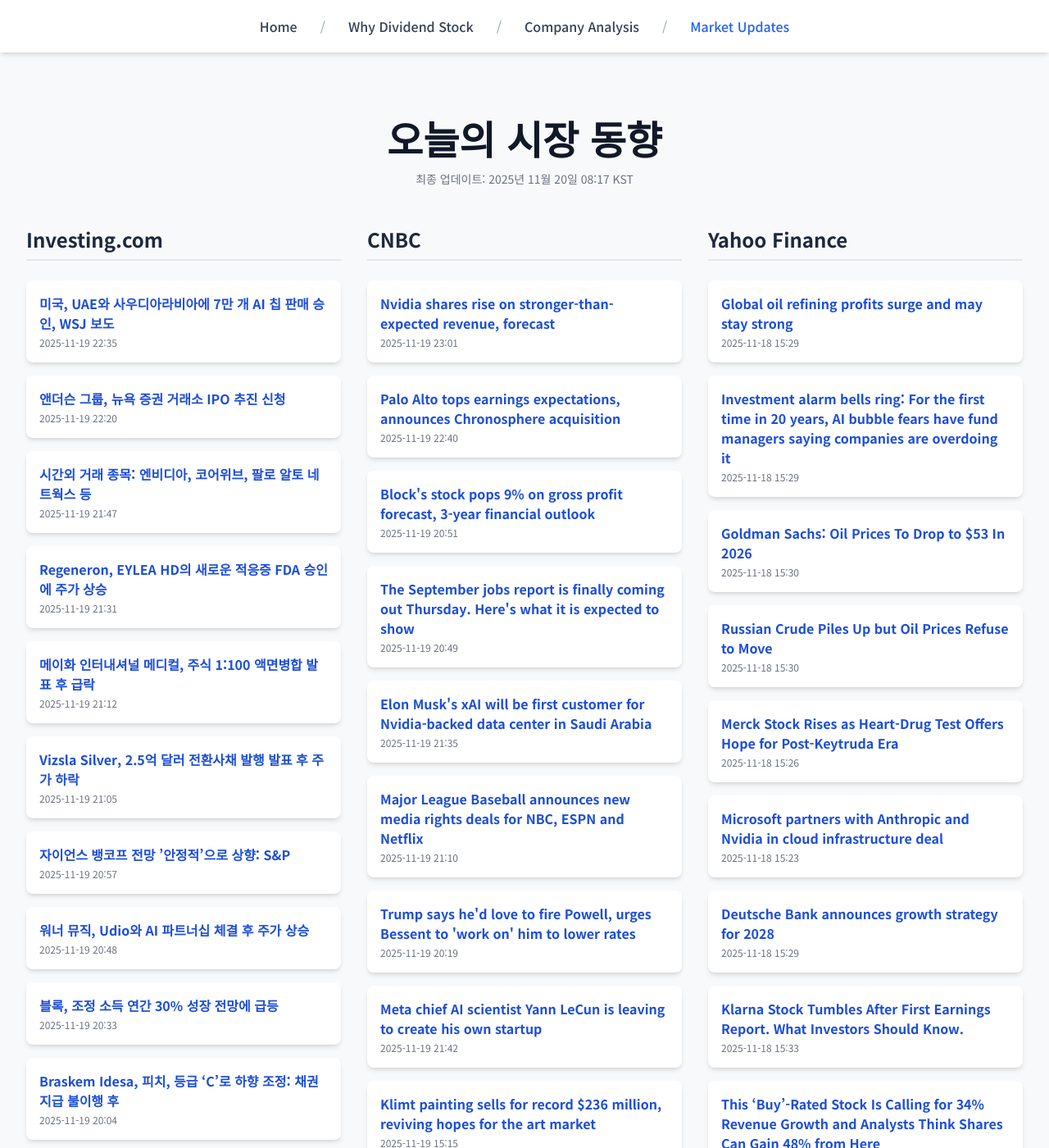
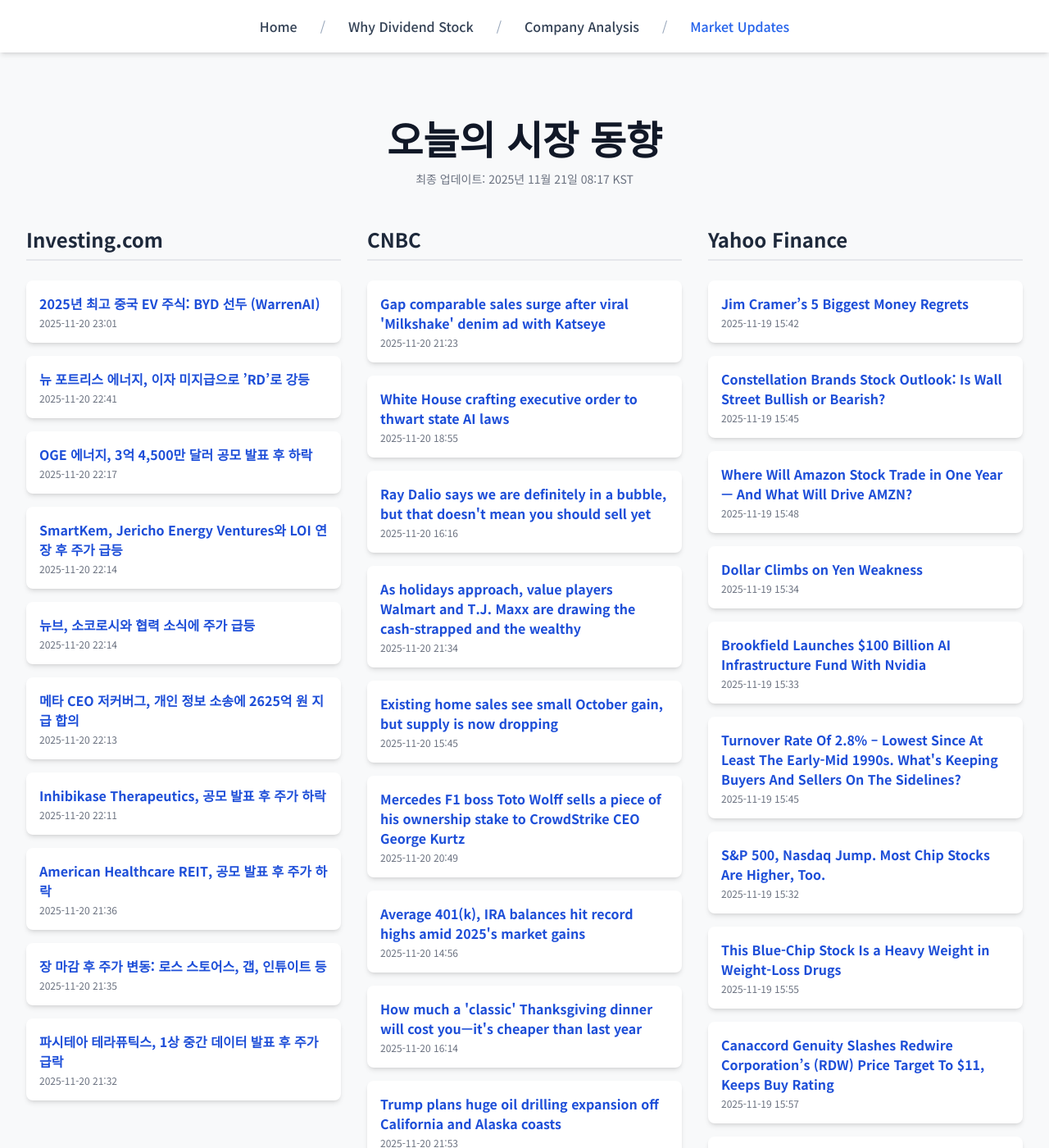
Before and after one commit to Kay-Hwang/my-company-analysis, a Jekyll site: the page built from market-updates.html, in a window 1280 px wide and 1400 px high. Shown: the whole window at 82% size. Built offline with Jekyll 4.4.1, drawn with Linux system fonts in a browser that asks for light colours; nearby versions of some CDN libraries; a script that is not in the unit is left out; some of the changed text lies outside the part shown.

Commit message:
Update daily data

```diff
--- a/_data/latest_data.json
+++ b/_data/latest_data.json
@@ -1,190 +1,190 @@
 {
-  "lastUpdated": "2025년 11월 20일 08:17 KST",
+  "lastUpdated": "2025년 11월 21일 08:17 KST",
   "news": {
     "investing": [
       {
-        "title": "미국, UAE와 사우디아라비아에 7만 개 AI 칩 판매 승인, WSJ 보도",
-        "link": "https://kr.investing.com/news/stock-market-news/article-1725148",
-        "pubDate": "2025-11-19 22:35:19",
-        "summary": "미국, UAE와 사우디아라비아에 7만 개 AI 칩 판매 승인, WSJ 보도"
+        "title": "2025년 최고 중국 EV 주식: BYD 선두 (WarrenAI)",
+        "link": "https://kr.investing.com/news/stock-market-news/article-93CH-1727323",
+        "pubDate": "2025-11-20 23:01:06",
+        "summary": "2025년 최고 중국 EV 주식: BYD 선두 (WarrenAI)"
       },
       {
-        "title": "앤더슨 그룹, 뉴욕 증권 거래소 IPO 추진 신청",
-        "link": "https://kr.investing.com/news/stock-market-news/article-432SI-1725132",
-        "pubDate": "2025-11-19 22:20:05",
-        "summary": "앤더슨 그룹, 뉴욕 증권 거래소 IPO 추진 신청"
+        "title": "뉴 포트리스 에너지, 이자 미지급으로 ’RD’로 강등",
+        "link": "https://kr.investing.com/news/stock-market-news/article-93CH-1727313",
+        "pubDate": "2025-11-20 22:41:42",
+        "summary": "뉴 포트리스 에너지, 이자 미지급으로 ’RD’로 강등"
       },
       {
-        "title": "시간외 거래 종목: 엔비디아, 코어위브, 팔로 알토 네트웍스 등",
-        "link": "https://kr.investing.com/news/stock-market-news/article-432SI-1725070",
-        "pubDate": "2025-11-19 21:47:33",
-        "summary": "시간외 거래 종목: 엔비디아, 코어위브, 팔로 알토 네트웍스 등"
+        "title": "OGE 에너지, 3억 4,500만 달러 공모 발표 후 하락",
+        "link": "https://kr.investing.com/news/stock-market-news/article-93CH-1727274",
+        "pubDate": "2025-11-20 22:17:34",
+        "summary": "OGE 에너지, 3억 4,500만 달러 공모 발표 후 하락"
       },
       {
-        "title": "Regeneron, EYLEA HD의 새로운 적응증 FDA 승인에 주가 상승",
-        "link": "https://kr.investing.com/news/stock-market-news/article-93CH-1725029",
-        "pubDate": "2025-11-19 21:31:57",
-        "summary": "Regeneron, EYLEA HD의 새로운 적응증 FDA 승인에 주가 상승"
+        "title": "SmartKem, Jericho Energy Ventures와 LOI 연장 후 주가 급등",
+        "link": "https://kr.investing.com/news/stock-market-news/article-93CH-1727261",
+        "pubDate": "2025-11-20 22:14:22",
+        "summary": "SmartKem, Jericho Energy Ventures와 LOI 연장 후 주가 급등"
       },
       {
-        "title": "메이화 인터내셔널 메디컬, 주식 1:100 액면병합 발표 후 급락",
-        "link": "https://kr.investing.com/news/stock-market-news/article-93CH-1724955",
-        "pubDate": "2025-11-19 21:12:56",
-        "summary": "메이화 인터내셔널 메디컬, 주식 1:100 액면병합 발표 후 급락"
+        "title": "뉴브, 소코로시와 협력 소식에 주가 급등",
+        "link": "https://kr.investing.com/news/stock-market-news/article-93CH-1727260",
+        "pubDate": "2025-11-20 22:14:21",
+        "summary": "뉴브, 소코로시와 협력 소식에 주가 급등"
       },
       {
-        "title": "Vizsla Silver, 2.5억 달러 전환사채 발행 발표 후 주가 하락",
-        "link": "https://kr.investing.com/news/stock-market-news/article-93CH-1724928",
-        "pubDate": "2025-11-19 21:05:34",
-        "summary": "Vizsla Silver, 2.5억 달러 전환사채 발행 발표 후 주가 하락"
+        "title": "메타 CEO 저커버그, 개인 정보 소송에 2625억 원 지급 합의",
+        "link": "https://kr.investing.com/news/stock-market-news/article-93CH-1727258",
+        "pubDate": "2025-11-20 22:13:37",
+        "summary": "메타 CEO 저커버그, 개인 정보 소송에 2625억 원 지급 합의"
       },
       {
-        "title": "자이언스 뱅코프 전망 ’안정적’으로 상향: S&P",
-        "link": "https://kr.investing.com/news/stock-market-news/article-93CH-1724916",
-        "pubDate": "2025-11-19 20:57:15",
-        "summary": "자이언스 뱅코프 전망 ’안정적’으로 상향: S&P"
+        "title": "Inhibikase Therapeutics, 공모 발표 후 주가 하락",
+        "link": "https://kr.investing.com/news/stock-market-news/article-93CH-1727243",
+        "pubDate": "2025-11-20 22:11:13",
+        "summary": "Inhibikase Therapeutics, 공모 발표 후 주가 하락"
       },
       {
-        "title": "워너 뮤직, Udio와 AI 파트너십 체결 후 주가 상승",
-        "link": "https://kr.investing.com/news/stock-market-news/article-93CH-1724907",
-        "pubDate": "2025-11-19 20:48:00",
-        "summary": "워너 뮤직, Udio와 AI 파트너십 체결 후 주가 상승"
+        "title": "American Healthcare REIT, 공모 발표 후 주가 하락",
+        "link": "https://kr.investing.com/news/stock-market-news/article-93CH-1727190",
+        "pubDate": "2025-11-20 21:36:57",
+        "summary": "American Healthcare REIT, 공모 발표 후 주가 하락"
       },
       {
-        "title": "블록, 조정 소득 연간 30% 성장 전망에 급등",
-        "link": "https://kr.investing.com/news/stock-market-news/article-93CH-1724900",
-        "pubDate": "2025-11-19 20:33:37",
-        "summary": "블록, 조정 소득 연간 30% 성장 전망에 급등"
+        "title": "장 마감 후 주가 변동: 로스 스토어스, 갭, 인튜이트 등",
+        "link": "https://kr.investing.com/news/stock-market-news/article-432SI-1727186",
+        "pubDate": "2025-11-20 21:35:24",
+        "summary": "장 마감 후 주가 변동: 로스 스토어스, 갭, 인튜이트 등"
       },
       {
-        "title": "Braskem Idesa, 피치, 등급 ‘C’로 하향 조정: 채권 지급 불이행 후",
-        "link": "https://kr.investing.com/news/stock-market-news/article-93CH-1724872",
-        "pubDate": "2025-11-19 20:04:12",
-        "summary": "Braskem Idesa, 피치, 등급 ‘C’로 하향 조정: 채권 지급 불이행 후"
+        "title": "파시테아 테라퓨틱스, 1상 중간 데이터 발표 후 주가 급락",
+        "link": "https://kr.investing.com/news/stock-market-news/article-93CH-1727171",
+        "pubDate": "2025-11-20 21:32:05",
+        "summary": "파시테아 테라퓨틱스, 1상 중간 데이터 발표 후 주가 급락"
       }
     ],
     "cnbc": [
       {
-        "title": "Nvidia shares rise on stronger-than-expected revenue, forecast",
-        "link": "https://www.cnbc.com/2025/11/19/nvidia-nvda-earnings-report-q3-2026.html",
-        "pubDate": "Wed, 19 Nov 2025 23:01:27 GMT",
-        "summary": "Nvidia CEO Jensen Huang said sales for the company's current-generation GPU, called Blackwell, are \"off the charts.\""
+        "title": "Gap comparable sales surge after viral 'Milkshake' denim ad with Katseye",
+        "link": "https://www.cnbc.com/2025/11/20/gap-q3-2025-earnings.html",
+        "pubDate": "Thu, 20 Nov 2025 21:23:11 GMT",
+        "summary": "Gap, which owns Banana Republic, Old Navy, Athleta and its namesake banner, saw comparable sales rise 5% during the quarter, indicating its taking market share."
       },
       {
-        "title": "Palo Alto tops earnings expectations, announces Chronosphere acquisition",
-        "link": "https://www.cnbc.com/2025/11/19/palo-alto-networks-panw-q1-2026-earnings-report.html",
-        "pubDate": "Wed, 19 Nov 2025 22:40:44 GMT",
-        "summary": "The cybersecurity company said in July it would by Israeli cybersecurity provider CyberArk for $25 billion."
+        "title": "White House crafting executive order to thwart state AI laws",
+        "link": "https://www.cnbc.com/2025/11/20/trump-ai-executive-order-state-funding.html",
+        "pubDate": "Thu, 20 Nov 2025 18:55:19 GMT",
+        "summary": "The draft surfaced after President Donald Trump called for a single federal standard on AI \"instead of a patchwork of 50 State Regulatory Regimes.\""
       },
       {
-        "title": "Block's stock pops 9% on gross profit forecast, 3-year financial outlook",
-        "link": "https://www.cnbc.com/2025/11/19/block-unveils-3-year-outlook-sees-gross-profit-in-2028-of-15point8b.html",
-        "pubDate": "Wed, 19 Nov 2025 20:51:33 GMT",
-        "summary": "Block laid out long-term financial targets, projecting annual gross profit growth in the mid-teens through 2028."
+        "title": "Ray Dalio says we are definitely in a bubble, but that doesn't mean you should sell yet",
+        "link": "https://www.cnbc.com/2025/11/20/ray-dalio-ai-bubble-sell-market-stocks.html",
+        "pubDate": "Thu, 20 Nov 2025 16:16:50 GMT",
+        "summary": "The billionaire investor also said the bubble needs to be popped."
       },
       {
-        "title": "The September jobs report is finally coming out Thursday. Here's what it is expected to show",
-        "link": "https://www.cnbc.com/2025/11/19/the-september-jobs-report-is-finally-coming-out-thursday-what-it-may-show.html",
-        "pubDate": "Wed, 19 Nov 2025 20:49:40 GMT",
-        "summary": "Due at 8:30 a.m. ET, the report is forecast to show a gain of 50,000 jobs in the public and private sectors."
+        "title": "As holidays approach, value players Walmart and T.J. Maxx are drawing the cash-strapped and the wealthy",
+        "link": "https://www.cnbc.com/2025/11/20/walmart-tjx-earnings-wealthy-shoppers-value.html",
+        "pubDate": "Thu, 20 Nov 2025 21:34:26 GMT",
+        "summary": "The retailers' performance jumps out as investors and economists try to predict the holiday season and the outlook for the U.S. economy next year."
       },
       {
-        "title": "Elon Musk's xAI will be first customer for Nvidia-backed data center in Saudi Arabia",
-        "link": "https://www.cnbc.com/2025/11/19/musks-xai-will-be-customer-for-nvidia-data-center-in-saudi-arabia.html",
-        "pubDate": "Wed, 19 Nov 2025 21:35:21 GMT",
-        "summary": "Nvidia and xAI said a data center being built in Saudi Arabia and equipped with hundreds of thousands of Nvidia chips will count xAI as its first customer."
+        "title": "Existing home sales see small October gain, but supply is now dropping",
+        "link": "https://www.cnbc.com/2025/11/20/october-existing-home-sales-supply.html",
+        "pubDate": "Thu, 20 Nov 2025 15:45:26 GMT",
+        "summary": "Home sales in October saw a small gain, despite the government shutdown, but the supply has started to drop, and prices are still gaining."
       },
       {
-        "title": "Major League Baseball announces new media rights deals for NBC, ESPN and Netflix",
-        "link": "https://www.cnbc.com/2025/11/19/mlb-media-rights-deals-nbc-espn-netflix.html",
-        "pubDate": "Wed, 19 Nov 2025 21:10:26 GMT",
-        "summary": "MLB officially announced new media rights deals with NBC, Netflix and ESPN until 2028."
+        "title": "Mercedes F1 boss Toto Wolff sells a piece of his ownership stake to CrowdStrike CEO George Kurtz",
+        "link": "https://www.cnbc.com/2025/11/20/mercedes-f1-toto-wolff-ownership-crowdstrike-ceo-george-kurtz.html",
+        "pubDate": "Thu, 20 Nov 2025 20:49:08 GMT",
+        "summary": "CrowdStrike CEO George Kurtz has acquired a minority stake in Mercedes-AMG Petronas F1 and will be a tech advisor to the motorsport team."
       },
       {
-        "title": "Trump says he'd love to fire Powell, urges Bessent to 'work on' him to lower rates",
-        "link": "https://www.cnbc.com/2025/11/19/trump-bessent-powell-fed-rates.html",
-        "pubDate": "Wed, 19 Nov 2025 20:19:29 GMT",
-        "summary": "Trump has long pushed for Powell to sharply lower interest rates, but the latest Fed minutes show central bank officials are conflicted over further cuts."
+        "title": "Average 401(k), IRA balances hit record highs amid 2025's market gains",
+        "link": "https://www.cnbc.com/2025/11/20/average-401k-ira-balances-hit-record-highs-amid-2025s-market-gains.html",
+        "pubDate": "Thu, 20 Nov 2025 14:56:01 GMT",
+        "summary": "Boosted by positive market conditions, retirement account balances are at fresh highs heading into the last quarter of 2025, according to a new Fidelity report."
       },
       {
-        "title": "Meta chief AI scientist Yann LeCun is leaving to create his own startup",
-        "link": "https://www.cnbc.com/2025/11/19/meta-chief-ai-scientist-yann-lecun-is-leaving-the-company-.html",
-        "pubDate": "Wed, 19 Nov 2025 21:42:18 GMT",
-        "summary": "Meta chief AI scientist Yann LeCun is leaving the company, marking an end of an era of pioneering computer science research at the Facebook parent."
+        "title": "How much a 'classic' Thanksgiving dinner will cost you—it's cheaper than last year",
+        "link": "https://www.cnbc.com/2025/11/20/cost-of-classic-thanksgiving-dinner.html",
+        "pubDate": "Thu, 20 Nov 2025 16:14:14 GMT",
+        "summary": "Frozen turkeys are seeing steep discounts this season as retailers try to pull shoppers into stores."
       },
       {
-        "title": "Klimt painting sells for record $236 million, reviving hopes for the art market",
-        "link": "https://www.cnbc.com/2025/11/19/klimt-painting-sothebys-sale-price-art-market.html",
-        "pubDate": "Wed, 19 Nov 2025 15:15:39 GMT",
-        "summary": "Art experts and auction houses say the market is being boosted by a renewed sense of optimism among collectors and by several top collections coming to market."
+        "title": "Trump plans huge oil drilling expansion off California and Alaska coasts",
+        "link": "https://www.cnbc.com/2025/11/20/trump-offshore-oil-alaska-pacific-california-gulf-mexico.html",
+        "pubDate": "Thu, 20 Nov 2025 21:53:21 GMT",
+        "summary": "Trump's program would mark the first time since 1984 that Interior has allowed a new lease in the Pacific."
       },
       {
-        "title": "Porsche reveals all-electric Cayenne SUV, 'most powerful' production vehicle ever made by sports car company",
-        "link": "https://www.cnbc.com/2025/11/19/2026-porsche-cayenne-ev.html",
-        "pubDate": "Wed, 19 Nov 2025 14:15:01 GMT",
-        "summary": "Porsche on Wednesday revealed a new all-electric version of its Cayenne SUV as the \"most powerful\" production vehicle ever made by the sports car company."
+        "title": "Feds charge 4 in plot to export restricted Nvidia chips to China, Hong Kong",
+        "link": "https://www.cnbc.com/2025/11/20/nvidia-ai-chips-china-gpu.html",
+        "pubDate": "Thu, 20 Nov 2025 22:02:15 GMT",
+        "summary": "Chips sent to China as part of the alleged scheme included Nvidia's A100 and H200 graphics processing units, an indictment says."
       }
     ],
     "yahoo": [
       {
-        "title": "Global oil refining profits surge and may stay strong",
-        "link": "https://finance.yahoo.com/news/global-oil-refining-profits-surge-152938372.html",
-        "pubDate": "2025-11-18T15:29:38Z",
-        "summary": "Global oil refining profits surge and may stay strong"
+        "title": "Jim Cramer’s 5 Biggest Money Regrets",
+        "link": "https://finance.yahoo.com/news/jim-cramer-5-biggest-money-154209898.html",
+        "pubDate": "2025-11-19T15:42:09Z",
+        "summary": "Jim Cramer’s 5 Biggest Money Regrets"
       },
       {
-        "title": "Investment alarm bells ring: For the first time in 20 years, AI bubble fears have fund managers saying companies are overdoing it",
-        "link": "https://finance.yahoo.com/news/investment-alarm-bells-ring-first-152947005.html",
-        "pubDate": "2025-11-18T15:29:47Z",
-        "summary": "Investment alarm bells ring: For the first time in 20 years, AI bubble fears have fund managers saying companies are overdoing it"
+        "title": "Constellation Brands Stock Outlook: Is Wall Street Bullish or Bearish?",
+        "link": "https://finance.yahoo.com/news/constellation-brands-stock-outlook-wall-154522522.html",
+        "pubDate": "2025-11-19T15:45:22Z",
+        "summary": "Constellation Brands Stock Outlook: Is Wall Street Bullish or Bearish?"
       },
       {
-        "title": "Goldman Sachs: Oil Prices To Drop to $53 In 2026",
-        "link": "https://finance.yahoo.com/news/goldman-sachs-oil-prices-drop-153000361.html",
-        "pubDate": "2025-11-18T15:30:00Z",
-        "summary": "Goldman Sachs: Oil Prices To Drop to $53 In 2026"
+        "title": "Where Will Amazon Stock Trade in One Year — And What Will Drive AMZN?",
+        "link": "https://finance.yahoo.com/news/where-amazon-stock-trade-one-154842182.html",
+        "pubDate": "2025-11-19T15:48:42Z",
+        "summary": "Where Will Amazon Stock Trade in One Year — And What Will Drive AMZN?"
       },
       {
-        "title": "Russian Crude Piles Up but Oil Prices Refuse to Move",
-        "link": "https://finance.yahoo.com/news/russian-crude-piles-oil-prices-153000531.html",
-        "pubDate": "2025-11-18T15:30:00Z",
-        "summary": "Russian Crude Piles Up but Oil Prices Refuse to Move"
+        "title": "Dollar Climbs on Yen Weakness",
+        "link": "https://finance.yahoo.com/news/dollar-climbs-yen-weakness-153424514.html",
+        "pubDate": "2025-11-19T15:34:24Z",
+        "summary": "Dollar Climbs on Yen Weakness"
       },
       {
-        "title": "Merck Stock Rises as Heart-Drug Test Offers Hope for Post-Keytruda Era",
-        "link": "https://www.barrons.com/articles/merck-stock-winrevair-keytruda-cf15efa2?siteid=yhoof2&yptr=yahoo",
-        "pubDate": "2025-11-18T15:26:00Z",
-        "summary": "Merck Stock Rises as Heart-Drug Test Offers Hope for Post-Keytruda Era"
+        "title": "Brookfield Launches $100 Billion AI Infrastructure Fund With Nvidia",
+        "link": "https://www.barrons.com/livecoverage/nvidia-earnings-stock-price-news/card/brookfield-launches-100-billion-ai-infrastructure-fund-with-nvidia-kJeDQqAOEUbX0P4HveDY?siteid=yhoof2&yptr=yahoo",
+        "pubDate": "2025-11-19T15:33:56Z",
+        "summary": "Brookfield Launches $100 Billion AI Infrastructure Fund With Nvidia"
       },
       {
-        "title": "Microsoft partners with Anthropic and Nvidia in cloud infrastructure deal",
-        "link": "https://finance.yahoo.com/news/microsoft-partners-anthropic-nvidia-cloud-152310008.html",
-        "pubDate": "2025-11-18T15:23:10Z",
-        "summary": "Microsoft partners with Anthropic and Nvidia in cloud infrastructure deal"
+        "title": "Turnover Rate Of 2.8% – Lowest Since At Least The Early-Mid 1990s. What's Keeping Buyers And Sellers On The Sidelines?",
+        "link": "https://finance.yahoo.com/news/turnover-rate-2-8-lowest-154549644.html",
+        "pubDate": "2025-11-19T15:45:49Z",
+        "summary": "Turnover Rate Of 2.8% – Lowest Since At Least The Early-Mid 1990s. What's Keeping Buyers And Sellers On The Sidelines?"
       },
       {
-        "title": "Deutsche Bank announces growth strategy for 2028",
-        "link": "https://finance.yahoo.com/news/deutsche-bank-announces-growth-strategy-152917851.html",
-        "pubDate": "2025-11-18T15:29:17Z",
-        "summary": "Deutsche Bank announces growth strategy for 2028"
+        "title": "S&P 500, Nasdaq Jump. Most Chip Stocks Are Higher, Too.",
+        "link": "https://www.barrons.com/livecoverage/stock-market-news-today-111925/card/s-p-500-nasdaq-jump-most-chip-stocks-are-higher-too--4oypokWGBNbGTUbw2euY?siteid=yhoof2&yptr=yahoo",
+        "pubDate": "2025-11-19T15:32:30Z",
+        "summary": "S&P 500, Nasdaq Jump. Most Chip Stocks Are Higher, Too."
       },
       {
-        "title": "Klarna Stock Tumbles After First Earnings Report. What Investors Should Know.",
-        "link": "https://www.barrons.com/articles/klarna-stock-earnings-price-f79dd86f?siteid=yhoof2&yptr=yahoo",
-        "pubDate": "2025-11-18T15:33:00Z",
-        "summary": "Klarna Stock Tumbles After First Earnings Report. What Investors Should Know."
+        "title": "This Blue-Chip Stock Is a Heavy Weight in Weight-Loss Drugs",
+        "link": "https://finance.yahoo.com/news/blue-chip-stock-heavy-weight-155502243.html",
+        "pubDate": "2025-11-19T15:55:02Z",
+        "summary": "This Blue-Chip Stock Is a Heavy Weight in Weight-Loss Drugs"
       },
       {
-        "title": "This ‘Buy’-Rated Stock Is Calling for 34% Revenue Growth and Analysts Think Shares Can Gain 48% from Here",
-        "link": "https://finance.yahoo.com/news/buy-rated-stock-calling-34-153354888.html",
-        "pubDate": "2025-11-18T15:33:54Z",
-        "summary": "This ‘Buy’-Rated Stock Is Calling for 34% Revenue Growth and Analysts Think Shares Can Gain 48% from Here"
+        "title": "Canaccord Genuity Slashes Redwire Corporation’s (RDW) Price Target To $11, Keeps Buy Rating",
+        "link": "https://finance.yahoo.com/news/canaccord-genuity-slashes-redwire-corporation-155701708.html",
+        "pubDate": "2025-11-19T15:57:01Z",
+        "summary": "Canaccord Genuity Slashes Redwire Corporation’s (RDW) Price Target To $11, Keeps Buy Rating"
       },
       {
-        "title": "Nvidia Stock Falls Again Ahead of Earnings. Why the Market Is Nervous.",
-        "link": "https://www.barrons.com/articles/nvidia-stock-price-earnings-59a6f0b0?siteid=yhoof2&yptr=yahoo",
-        "pubDate": "2025-11-18T15:34:00Z",
-        "summary": "Nvidia Stock Falls Again Ahead of Earnings. Why the Market Is Nervous."
+        "title": "Nvidia Stock Rebounds After an Ugly Few Days",
+        "link": "https://www.barrons.com/livecoverage/nvidia-earnings-stock-price-news/card/nvidia-stock-rebounds-after-an-ugly-few-days-KXISWaHwuZgHqtacHUhc?siteid=yhoof2&yptr=yahoo",
+        "pubDate": "2025-11-19T15:22:41Z",
+        "summary": "Nvidia Stock Rebounds After an Ugly Few Days"
       }
     ]
   }
```
